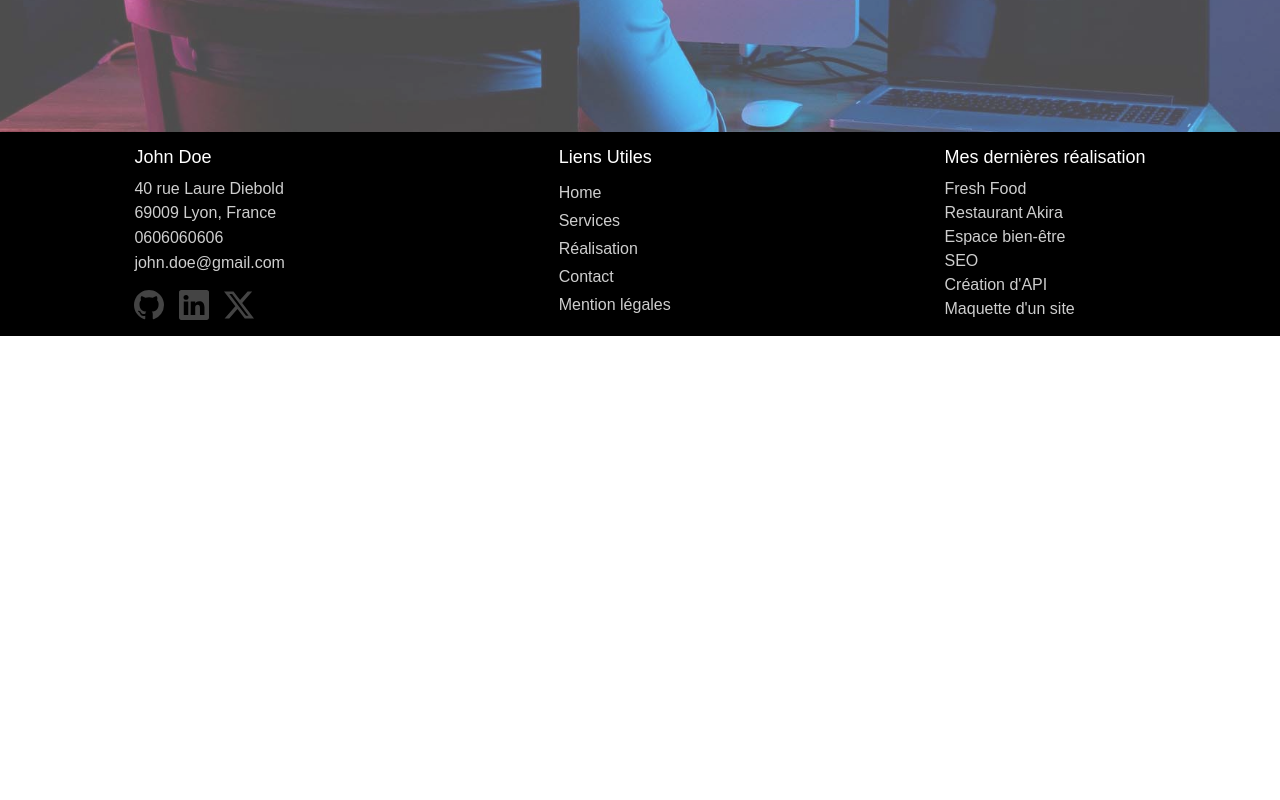
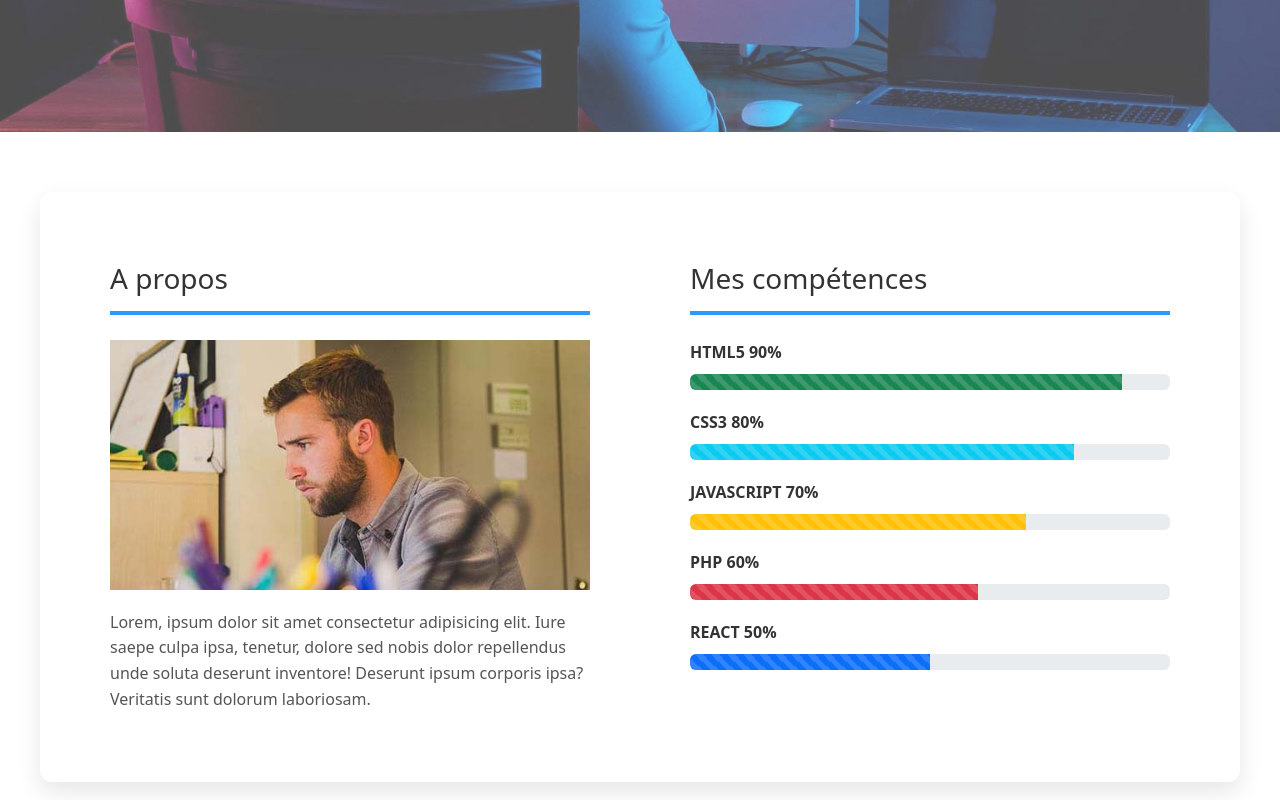
Before and after one commit to JopraZ/devoir_react_CEF, a React (Create React App) app: page / in a window 1280 px wide. Shown: the part 720-1520 px from the top of the page. Before the commit the page ends 1056 px from the top, so only its background shows below. Built offline with nearby package versions, Linux system fonts and the light colour scheme; a web font is replaced by a local one.

Commit message:
home page done

```diff
--- a/src/component/modale.css
+++ b/src/component/modale.css
@@ -23,9 +23,9 @@
 
 .modal-header {
     display: flex;
-    justify-content: space-around;
+    justify-content: space-between;
     align-items: center;
-    padding: 15px 30px;
+    padding: 20px 50px;
     border-bottom: 1px solid #444 !important;
 }
 
@@ -36,17 +36,18 @@
     color: white;
     padding-top: 15px;
     padding-bottom: 15px;
+    padding-left: 20px;
 }
 
 .modal-header .btn-close {
-    background: none;
+     background: none;
     border: none;
-    line-height: 1;
     font-size: 40px;
     color: #aaa;
     cursor: pointer;
-    padding-bottom: 0;
-    top: 0;
+    margin-right: 30px; /* ← Force une marge à droite */
+    padding: 0;
+    line-height: 1;
 }
 
 .modal-header .btn-close:hover {
@@ -75,7 +76,6 @@
     border-radius: 50%;
     object-fit: cover;
     border: 3px solid white;
-    box-shadow: 0 0 0 1px #ddd;
     margin-right: 25px;
     margin-bottom: 25px;
 }
@@ -106,13 +106,6 @@
 }
 
 
-.modal-description {
-    color: #ccc;
-    line-height: 1.5;
-    margin-top: 15px;
-    padding: 5px;
-
-}
 
 
 .modal-description {
--- a/src/component/modale.jsx
+++ b/src/component/modale.jsx
@@ -2,7 +2,7 @@
 import "../component/modale.css";
 import ReactDOM from "react-dom";
 
-export default function Modale({ isOpen, onClose, children }) {
+export default function Modale({ isOpen, onClose, }) {
     if (!isOpen) return null;
 
     return ReactDOM.createPortal(
--- /dev/null
+++ b/src/component/progressBar.jsx
@@ -0,0 +1,18 @@
+import ProgressBar from 'react-bootstrap/ProgressBar';
+
+ export default function Progress() {
+  return (
+    <div>
+        <p>HTML5 90%</p>
+      <ProgressBar animated variant="success" now={90} />
+      <p>CSS3 80%</p>
+      <ProgressBar animated variant="info" now={80} />
+      <p>JAVASCRIPT 70%</p>
+      <ProgressBar animated variant="warning" now={70} />
+      <p>PHP 60%</p>
+      <ProgressBar animated variant="danger" now={60} />
+      <p>REACT 50%</p>
+      <ProgressBar animated variant="primary" now={50} />
+    </div>
+  );
+}
--- a/src/pages/Home.css
+++ b/src/pages/Home.css
@@ -1,7 +1,7 @@
 header {
     background-image: url(../../public/assets/images/hero-bg.jpg);
-    background-size: cover; /* Recouvre tout en gardant les proportions */
-    background-position: center; /* ou top, bottom, left, right */
+    background-size: cover;
+    background-position: center;
     background-repeat: no-repeat;
     height: 100vh;
     filter: opacity(70%);
@@ -34,3 +34,104 @@ header {
     border: 0;
     padding: 10px 20px;
 }
+
+
+main {
+  display: flex;
+  justify-content: center;
+  align-items: flex-start;
+  gap: 40px;
+  max-width: 1200px;
+  margin: 60px auto;
+  padding: 40px;
+  box-shadow: 0 10px 25px rgba(0, 0, 0, 0.1);
+  border-radius: 12px;
+  background-color: #fff;
+}
+
+/* Les deux div enfants - Centrer leur contenu */
+.left-text-main,
+.right-text-main {
+  flex: 1;
+  min-width: 0;
+  padding: 30px;
+  background: white;
+  border-radius: 8px;
+  display: flex;
+  flex-direction: column;
+  /* Centre le texte */
+}
+
+/* Pour les titres - déjà centrés */
+.left-text-main h2,
+.right-text-main h2 {
+  font-size: 28px;
+  padding-bottom: 15px;
+  margin-bottom: 25px;
+  color: #333;
+  border-bottom: 4px solid rgb(44, 153, 255);
+  width: 100%; /* Prend toute la largeur */
+}
+
+/* Pour l'image - centrée */
+.left-text-main img {
+  width: 100%;
+  max-width: 500px;
+  height: 250px;
+  object-fit: cover;
+  margin-bottom: 20px;
+  display: block;
+  margin-left: auto;
+  margin-right: auto;
+}
+
+/* Pour le texte - centré */
+.left-text-main p {
+  line-height: 1.6;
+  color: #555;
+  font-size: 16px;
+  max-width: 600px;
+  margin: 0 auto;
+}
+
+/* Pour les ProgressBar - centrées */
+.right-text-main .progress {
+  margin-bottom: 20px;
+  width: 100%;
+  max-width: 500px;
+}
+
+/* Conteneur des ProgressBar */
+.right-text-main > div {
+  width: 100%;
+  display: flex;
+  flex-direction: column;
+  align-items: center;
+}
+
+/* Style pour les labels des ProgressBar */
+.right-text-main p {
+  width: 100%;
+  margin-bottom: 10px;
+  font-weight: 600;
+  color: #333;
+}
+
+/* Responsive */
+@media (max-width: 768px) {
+  main {
+    flex-direction: column;
+    padding: 20px;
+    gap: 30px;
+  }
+
+  .left-text-main,
+  .right-text-main {
+    width: 100%;
+    padding: 20px;
+  }
+
+  .left-text-main img {
+    max-width: 100%;
+  }
+}
--- a/src/pages/Home.jsx
+++ b/src/pages/Home.jsx
@@ -1,6 +1,7 @@
 import "./Home.css";
 import Modale from "../component/modale";
 import { useState } from "react";
+import Progress from "../component/progressBar";
 
 
 export default function Home() {
@@ -17,6 +18,17 @@ export default function Home() {
                  />
             </header>
             <main>
+                <div className="left-text-main">
+                    <h2>A propos</h2>
+                    <img src="/assets/images/john-doe-about.jpg" alt="Moi travaillant" />
+                    <p>Lorem, ipsum dolor sit amet consectetur adipisicing elit. Iure saepe culpa ipsa,
+                    tenetur, dolore sed nobis dolor repellendus unde soluta deserunt inventore! Deserunt ipsum corporis
+                    ipsa? Veritatis sunt dolorum laboriosam.</p>
+                </div>
+                <div className="right-text-main">
+                    <h2>Mes compétences</h2>
+                    <Progress />
+                </div>
             </main>
         </>
     )
```
